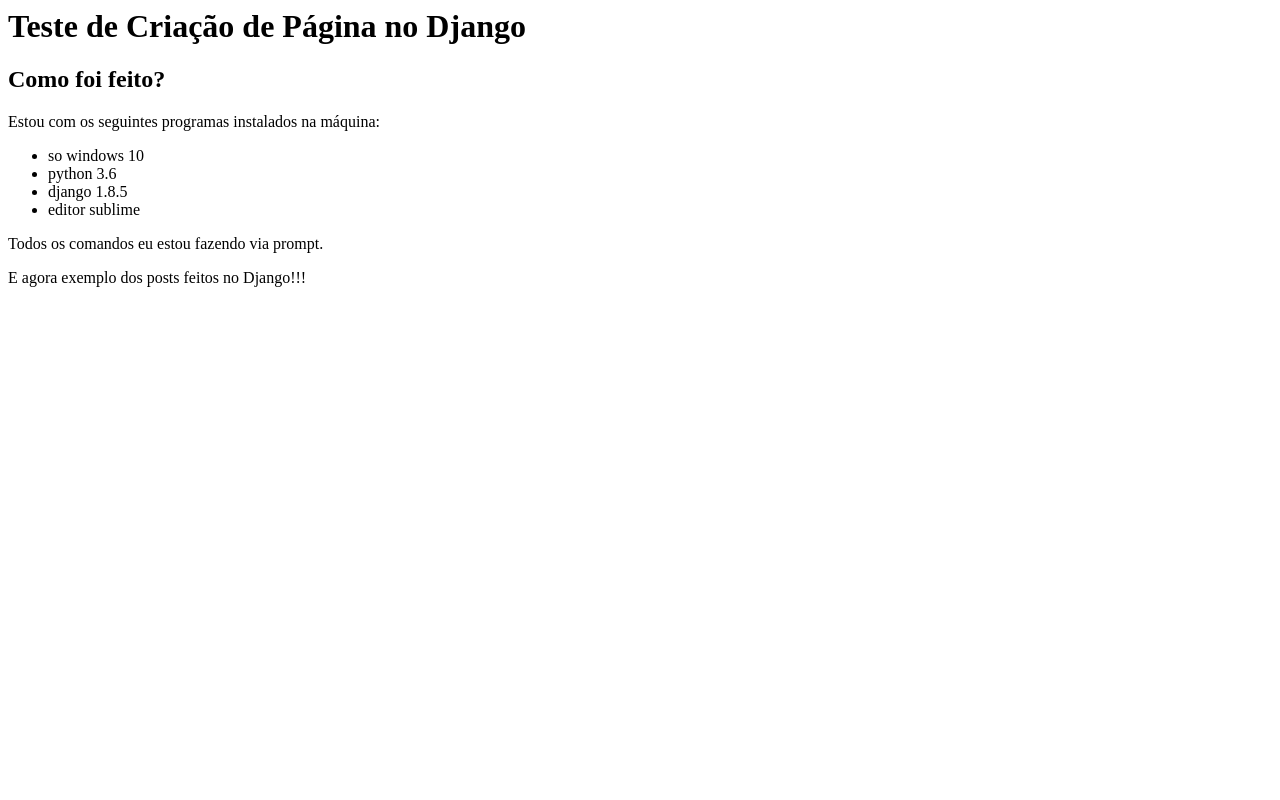
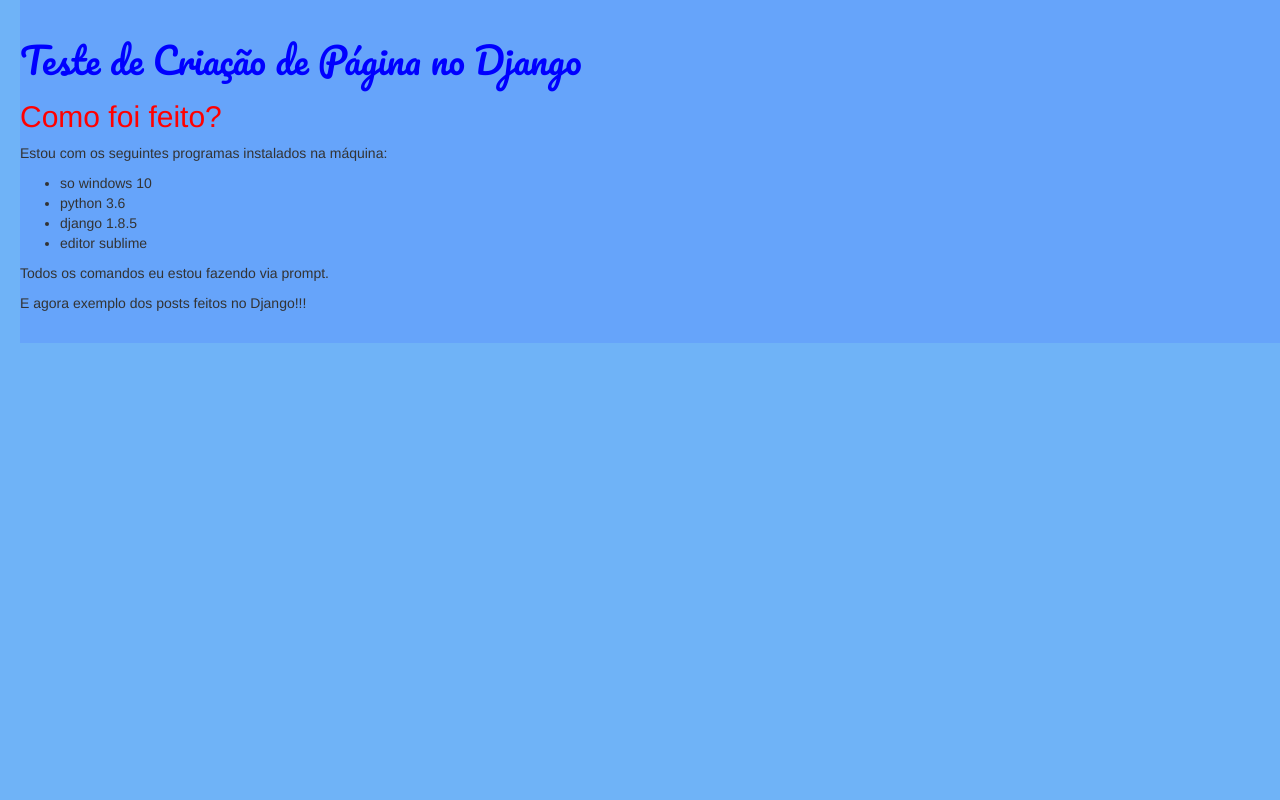
Before and after one commit to andreloponte/testedjango, a Django app: page / in a window 1280 px wide. Run offline with Django 3.2, Linux system fonts and the light colour scheme; data that the repository does not hold is empty; some libraries are stand-ins or nearby versions.

Commit message:
Inclusão de CSS e outros breguetes

```diff
--- /dev/null
+++ b/blog/static/css/blog.css
@@ -0,0 +1,20 @@
+h1 {
+	color: blue;
+	font-family: 'Pacifico';
+}
+h2 {
+	color: red;
+}
+h3 a {
+	color: green;
+	font-family: 'Lobster';
+}
+body {
+	background-color: #6FB3F7;
+	padding-left: 20px
+}
+.topo {
+	background-color: #66A4FA;
+	margin-top: 0;
+    padding: 20px 20px 20px 0px;
+}
--- /dev/null
+++ b/blog/templates/blog/base.html
@@ -0,0 +1,28 @@
+{% load staticfiles %}
+<html>
+	<head>
+		<title>Teste Django</title>
+		<link rel="stylesheet" href="//maxcdn.bootstrapcdn.com/bootstrap/3.2.0/css/bootstrap.min.css">
+		<link rel="stylesheet" href="//maxcdn.bootstrapcdn.com/bootstrap/3.2.0/css/bootstrap-theme.min.css">
+		<link rel="stylesheet" href="{% static 'css/blog.css' %}">
+		<link href="https://fonts.googleapis.com/css?family=Lobster&subset=latin,latin-ext" rel="stylesheet" type="text/css">
+		<link href="https://fonts.googleapis.com/css?family=Pacifico" rel="stylesheet" type="text/css">
+	</head>
+
+	<body>
+		<div class="topo">
+			<h1>Teste de Criação de Página no Django</h1>
+			<h2>Como foi feito?</h2>
+			<p>Estou com os seguintes programas instalados na máquina:</p>
+			<ul><li>so windows 10</li>
+				<li>python 3.6</li>
+				<li>django 1.8.5</li>
+				<li>editor sublime</li>
+			</ul>
+			<p>Todos os comandos eu estou fazendo via prompt.</p>
+			<p>E agora exemplo dos posts feitos no Django!!!</p>
+		</div>
+		{% block content %}
+		{% endblock %}
+	</body>
+</html>
--- a/blog/templates/blog/post_list.html
+++ b/blog/templates/blog/post_list.html
@@ -1,28 +1,11 @@
-<html>
-	<head>
-		<title>Teste Django</title>
-	</head>
-	<body>
+{% extends 'blog/base.html' %}
+
+{% block content %}
+	{% for post in posts %}
 		<div>
-			<h1>Teste de Criação de Página no Django</h1>
+			<h3><a href="{% url 'blog.views.post_detail' pk=post.pk %}">{{post.title}}</a></h3>
+			<p>Publicado em: {{post.published_date}}</p>
+			<p>{{post.text|linebreaksbr}}</p>
 		</div>
-		<div>
-			<h2>Como foi feito?</h2>
-			<p>Estou com os seguintes programas instalados na máquina:</p>
-			<ul><li>so windows 10</li>
-				<li>python 3.6</li>
-				<li>django 1.8.5</li>
-				<li>editor sublime</li>
-			</ul>
-			<p>Todos os comandos eu estou fazendo via prompt.</p>
-		</div>
-		<p>E agora exemplo dos posts feitos no Django!!!</p>
-		{% for post in posts %}
-			<div>
-				<h3><a href="">{{post.title}}</a></h3>
-				<p>Publicado em: {{post.published_date}}</p>
-				<p>{{post.text|linebreaksbr}}</p>
-			</div>
-		{% endfor %}
-	</body>
-</html>
+	{% endfor %}
+{% endblock content %}
--- a/blog/urls.py
+++ b/blog/urls.py
@@ -1,6 +1,7 @@
-from django.conf.urls import include, url
+from django.conf.urls import url
 from . import views
 
 urlpatterns = [
 	url(r'^$', views.post_list),
+	url(r'^post/(?P<pk>[0-9]+)/$', views.post_detail),
 ]
--- a/blog/views.py
+++ b/blog/views.py
@@ -1,7 +1,11 @@
-from django.shortcuts import render
+from django.shortcuts import render, get_object_or_404
 from django.utils import timezone
 from .models import Post
 
 def post_list(request):
 	posts = Post.objects.filter(published_date__lte = timezone.now()).order_by('published_date')
 	return render(request, 'blog/post_list.html',{'posts' : posts})
+
+def post_detail(request, pk):
+	post = get_object_or_404 (Post, pk=pk)
+	return render(request, 'blog/post_detail.html',{'post' : post})
```
Also changed, not shown: blog/templates/blog/post_detail.html (added, +13 -0 lines).
